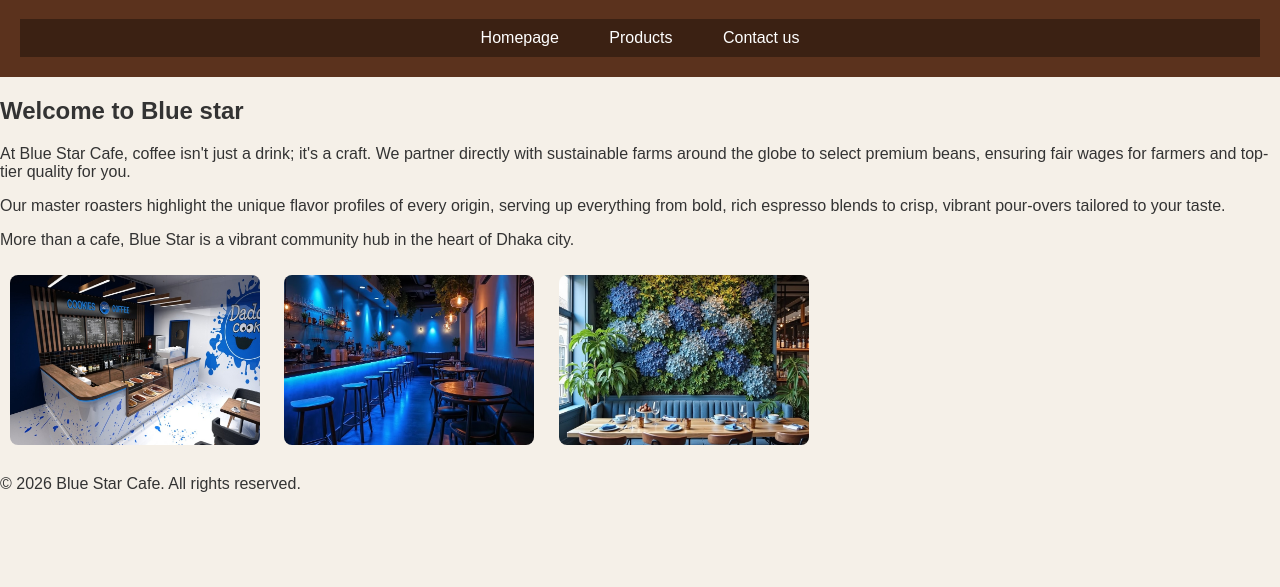
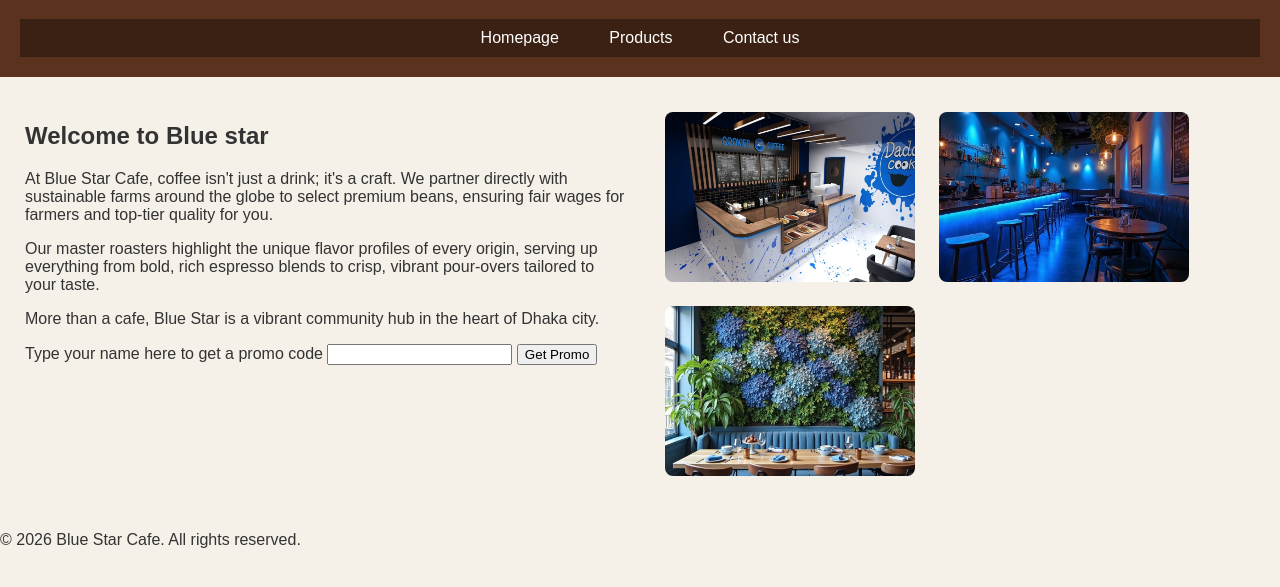
Before and after one commit to miftahuljannatnabiha7-code/MIS455-Midterm-Practical-exam, a plain HTML site: page index.html in a window 1280 px wide. Shown: the part 81-668 px from the top of the page. Drawn offline with Linux system fonts and the light colour scheme.

Commit message:
Seventh Commit

```diff
--- a/index.html
+++ b/index.html
@@ -32,6 +32,10 @@
                     More than a cafe, Blue Star is a vibrant community hub in the heart of Dhaka city.
                 </p>
 
+                <label>Type your name here to get a promo code</label>
+                <input type="text" id = "name">
+
+                <button onclick="showPromo()">Get Promo</button>
 
 
             </div>
@@ -47,5 +51,6 @@
         <p>© 2026 Blue Star Cafe. All rights reserved.</p>
     </footer>
 
+<script src="script.js"></script>
 </body>
 </html>
--- a/script.js
+++ b/script.js
@@ -1,3 +1,4 @@
 function showContactMessage() {
     var name = document.getElementById("customerName").value ;
+    alert("Thank you, " + name + "! We will contact you soon.") ;
 }
--- a/style.css
+++ b/style.css
@@ -29,6 +29,20 @@ nav a:hover {
     color: black;
 }
 
+main {
+    padding: 25px;
+}
+
+
+.home-flex {
+    display: flex;
+    gap: 30px;
+}
+
+.home-flex div {
+    width: 50%;
+}
+
 
 img {
     width: 250px;
```
Also changed, not shown: contact.html (+2 -1 lines), product.html (+8 -0 lines).
